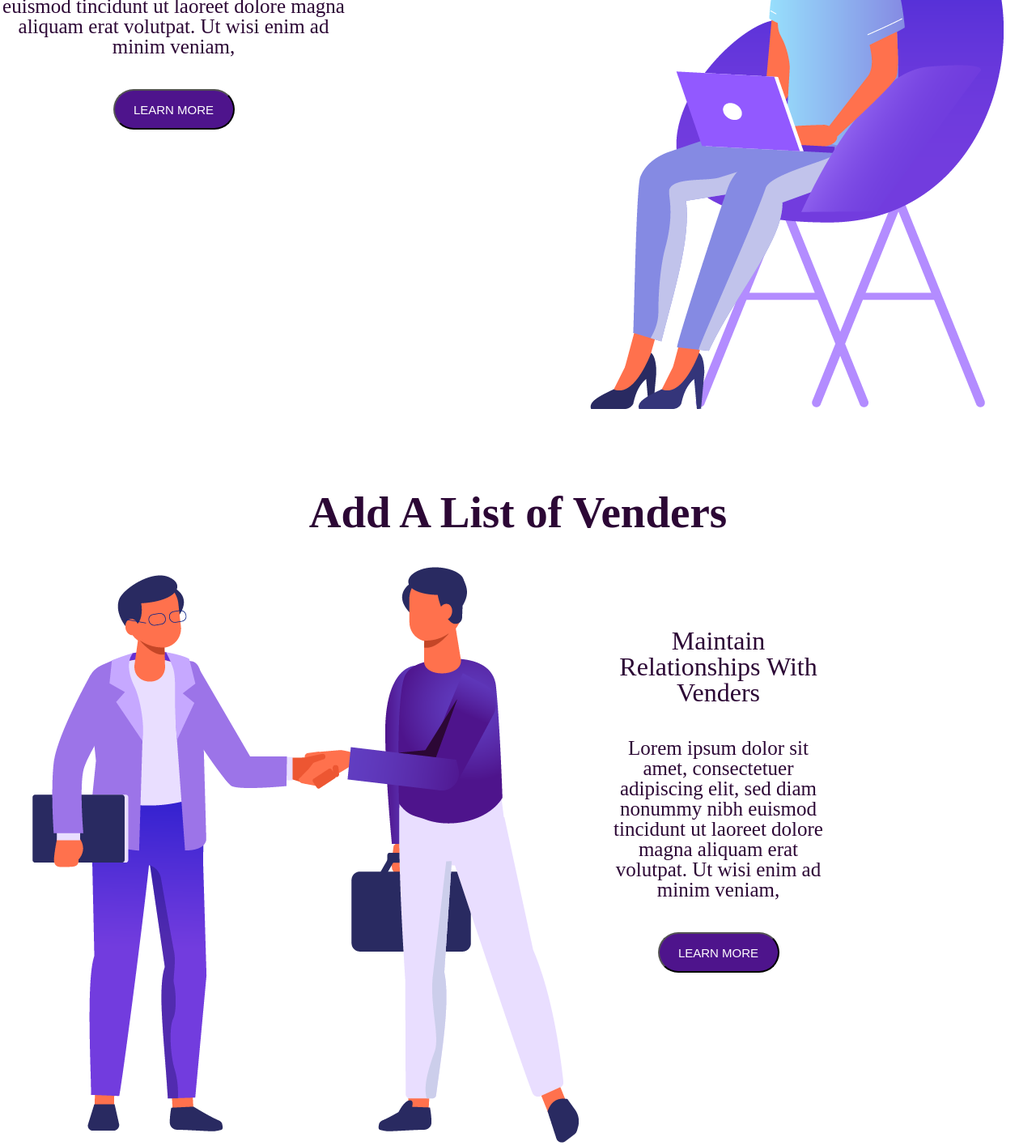
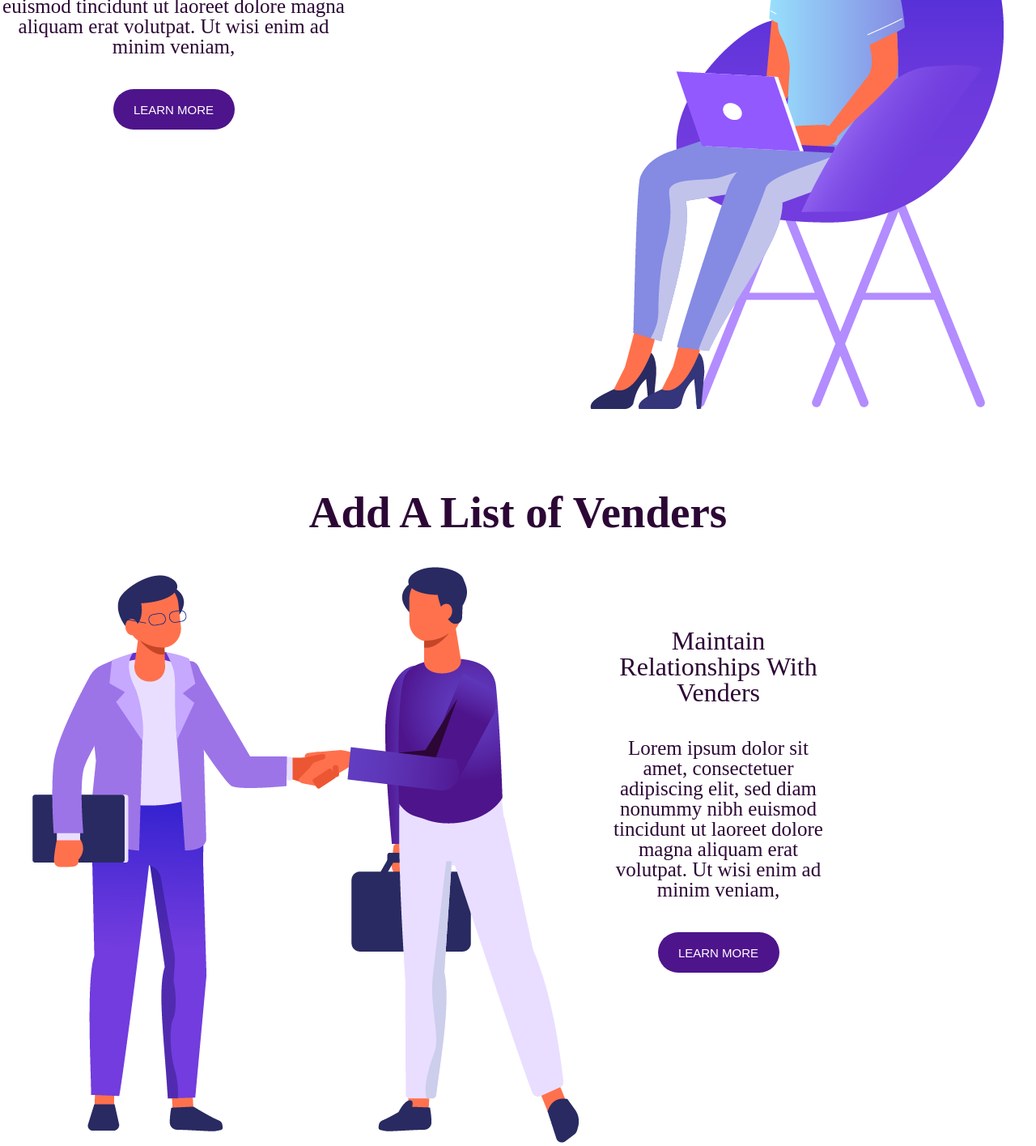
Before and after one commit to event-planner-bw-lamda-school/event-planner-UI, a PHP site: page /index.html in a window 1280 px wide. Shown: the part 1069-2484 px from the top of the page at 81% size. Run offline with PHP 8.4, Linux system fonts and the light colour scheme; some web fonts are replaced.

Commit message:
took off default borader style

```diff
--- a/index.css
+++ b/index.css
@@ -186,7 +186,9 @@ button {
     height: 50px;
     font-size: 1.5rem;
     text-align: center;
-	margin-top: 40px;
+    margin-top: 40px;
+    border: none;
+    outline: none;
     border-radius: 25px;
     color: white;
     background-color: #4e148c;
```
